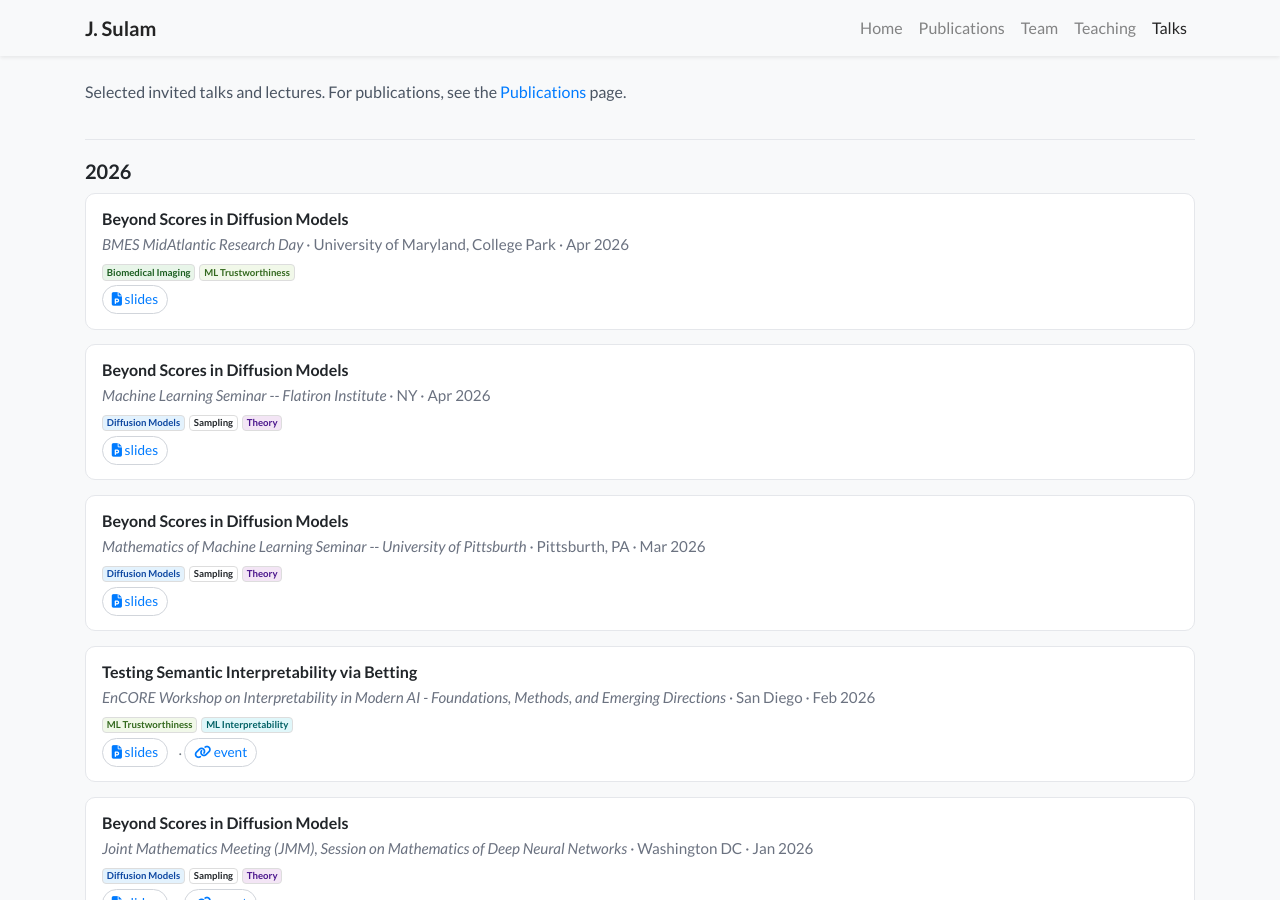
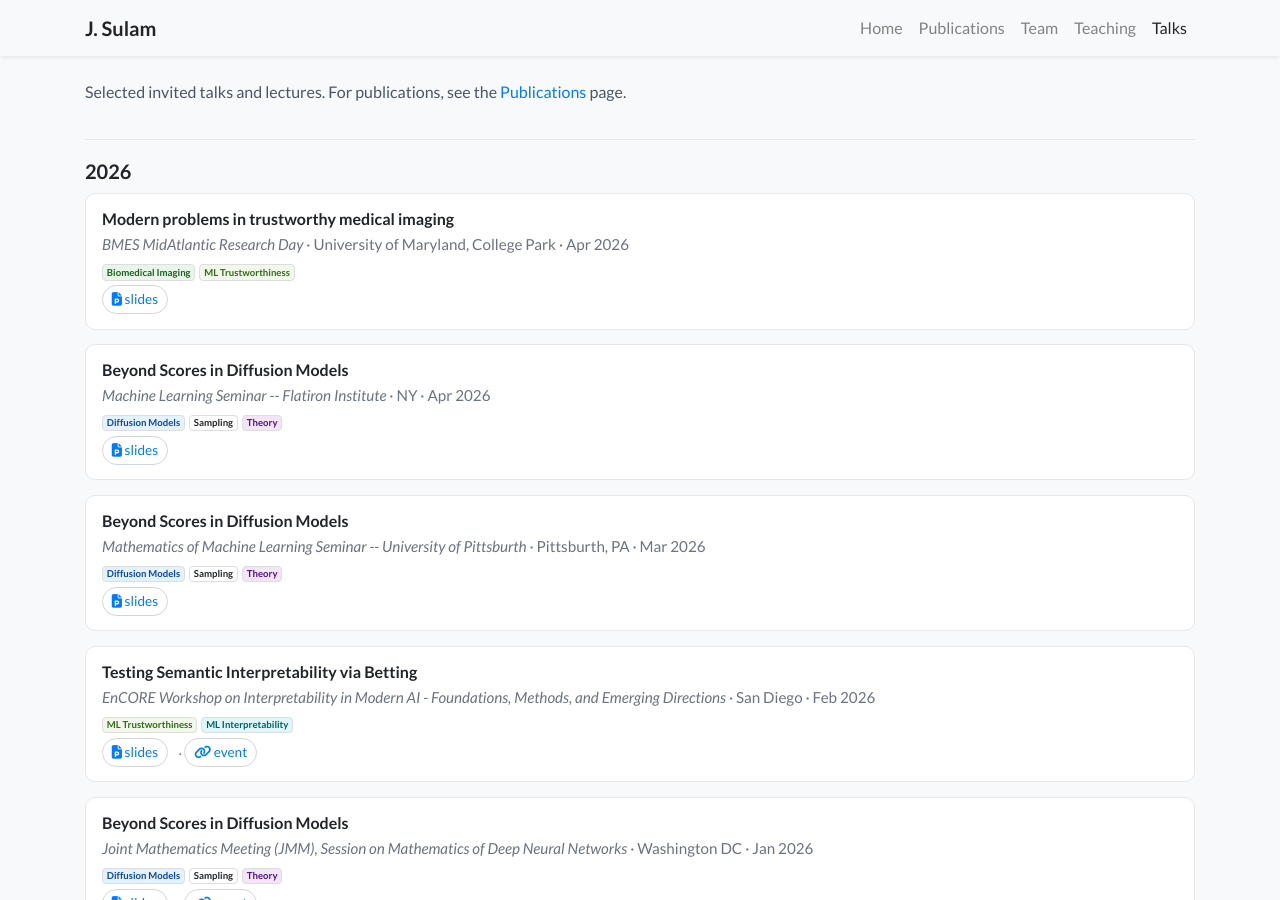
Before and after one commit to jsulam/jsulam.github.io, a Jekyll site: the page built from talks.html, in a window 1280 px wide and 900 px high. Built offline with Jekyll 4.4.1, drawn with Linux system fonts in a browser that asks for light colours; nearby versions of some CDN libraries; a style sheet for code colours, icons or effects is not loaded.

Commit message:
Update talk title in talks.yml

```diff
--- a/_data/talks.yml
+++ b/_data/talks.yml
@@ -1,4 +1,4 @@
-- title: "Beyond Scores in Diffusion Models"
+- title: "Modern problems in trustworthy medical imaging"
   venue: "BMES MidAtlantic Research Day"
   location: "University of Maryland, College Park"
   date: "2026-4-18"
```
